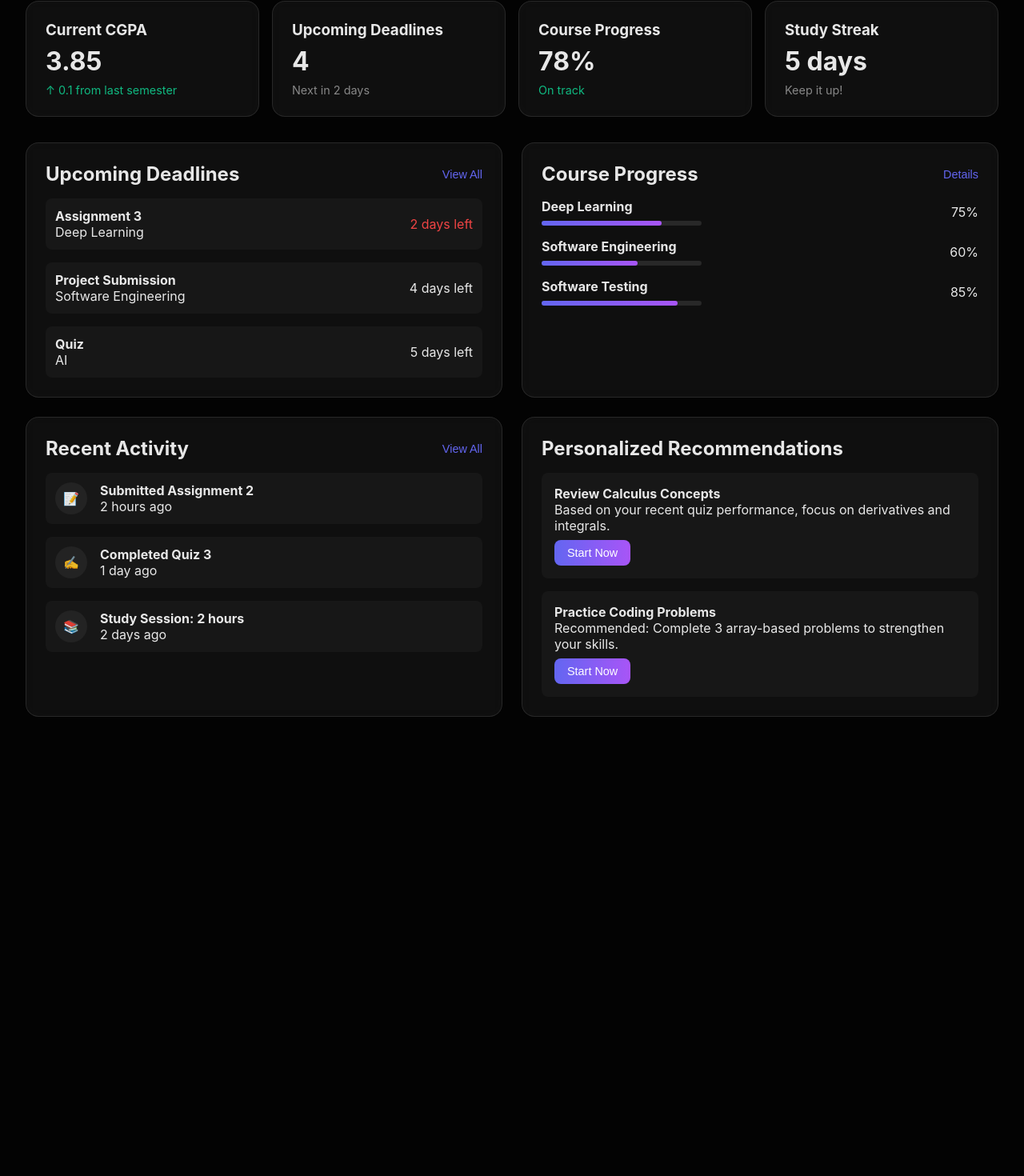
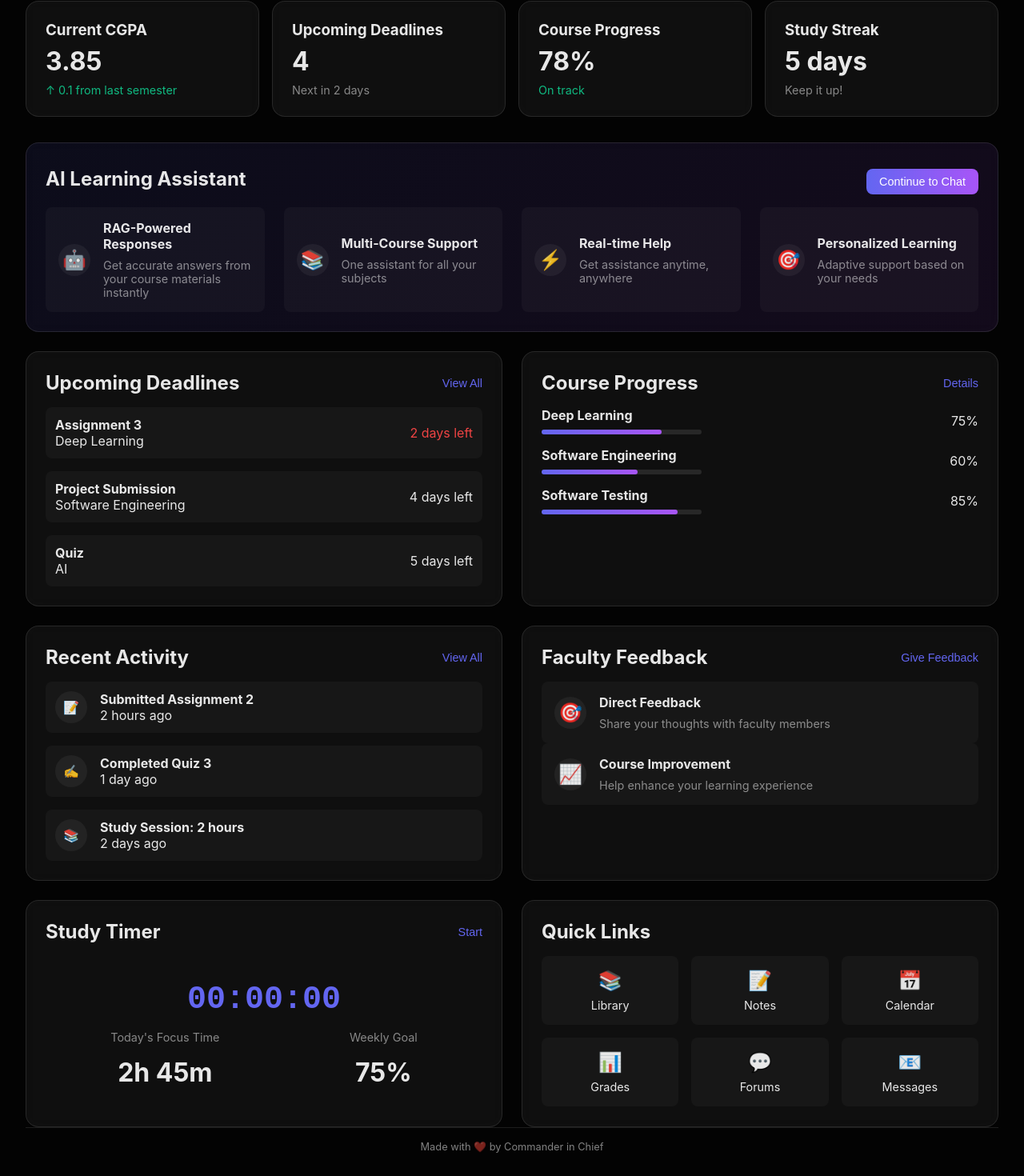
Before and after one commit to azeebneuron/soft-engg-project-jan-2025-se-Jan-31, a Vue app in the folder vue-project/: page /dashboard in a window 1280 px wide. Shown: the part 226-1696 px from the top of the page at 80% size. Before the commit the page ends 1154 px from the top, so only its background shows below. Built offline with nearby package versions, Linux system fonts and the light colour scheme.

Commit message:
Add chatbot placeholder, study counter and a lovely footer

```diff
--- a/vue-project/src/views/StudentDashboard.vue
+++ b/vue-project/src/views/StudentDashboard.vue
@@ -1,9 +1,5 @@
 <template>
   <div :class="isDarkMode ? 'dark-mode' : 'light-mode'" class="dashboard-container">
-      <!-- <div class="grid-background"></div> -->
-      <!-- <div class="grid-fade"></div> -->
-
-      <!-- Main Dashboard Content -->
     <div class="dashboard-content">
       <!-- Welcome Section -->
       <header class="dashboard-header">
@@ -35,6 +31,23 @@
           <h3>Study Streak</h3>
           <p class="stat-value">5 days</p>
           <p class="stat-trend">Keep it up!</p>
+        </div>
+      </div>
+
+      <!-- AI Chatbot Section -->
+      <div class="dashboard-card chatbot-card">
+        <div class="card-header">
+          <h2>AI Learning Assistant</h2>
+          <button class="action-btn" @click="navigateToChatbot">Continue to Chat</button>
+        </div>
+        <div class="chatbot-features">
+          <div v-for="feature in chatbotFeatures" :key="feature.id" class="feature-item">
+            <div class="feature-icon">{{ feature.icon }}</div>
+            <div class="feature-info">
+              <h4>{{ feature.title }}</h4>
+              <p>{{ feature.description }}</p>
+            </div>
+          </div>
         </div>
       </div>
 
@@ -97,21 +110,76 @@
           </div>
         </div>
 
-          <!-- Study Recommendations -->
-          <div class="dashboard-card recommendations-card">
+        <!-- Faculty Feedback -->
+        <!-- Faculty Feedback Card -->
+        <div class="dashboard-card feedback-card">
           <div class="card-header">
-              <h2>Personalized Recommendations</h2>
+            <h2>Faculty Feedback</h2>
+            <button class="view-all-btn" @click="navigateToFeedback">Give Feedback</button>
           </div>
-            <div class="recommendations-list">
-              <div v-for="rec in recommendations" :key="rec.id" class="recommendation-item">
-                <h4>{{ rec.title }}</h4>
-                <p>{{ rec.description }}</p>
-                <button class="action-btn">Start Now</button>
+          <div class="feature-list">
+            <div class="feature-item">
+              <div class="feature-icon">🎯</div>
+              <div class="feature-info">
+                <h4>Direct Feedback</h4>
+                <p>Share your thoughts with faculty members</p>
+              </div>
+            </div>
+            <div class="feature-item">
+              <div class="feature-icon">📈</div>
+              <div class="feature-info">
+                <h4>Course Improvement</h4>
+                <p>Help enhance your learning experience</p>
               </div>
             </div>
           </div>
         </div>
+
+        <!-- Study Timer Card -->
+        <div class="dashboard-card timer-card">
+          <div class="card-header">
+            <h2>Study Timer</h2>
+            <button class="view-all-btn" @click="toggleTimer">{{ isTimerRunning ? 'Stop' : 'Start' }}</button>
           </div>
+          <div class="timer-content">
+            <div class="timer-display">{{ formatTime(timerSeconds) }}</div>
+            <div class="timer-stats">
+              <div class="stat-item">
+                <span class="stat-label">Today's Focus Time</span>
+                <span class="stat-value">2h 45m</span>
+              </div>
+              <div class="stat-item">
+                <span class="stat-label">Weekly Goal</span>
+                <span class="stat-value">75%</span>
+              </div>
+            </div>
+          </div>
+        </div>
+
+        <!-- Quick Links Card -->
+        <div class="dashboard-card quick-links-card">
+          <div class="card-header">
+            <h2>Quick Links</h2>
+          </div>
+          <div class="links-grid">
+            <a v-for="link in quickLinks"
+               :key="link.id"
+               :href="link.url"
+               class="quick-link-item">
+              <div class="link-icon">{{ link.icon }}</div>
+              <span class="link-label">{{ link.label }}</span>
+            </a>
+          </div>
+        </div>
+
+
+      </div>
+    </div>
+
+    <footer class="dashboard-footer">
+      Made with ❤️ by Commander in Chief
+    </footer>
+
   </div>
 </template>
 
@@ -122,6 +190,35 @@
     return {
       isDarkMode: true,
       studentName: 'Commander in Chief',
+      selectedFaculty: '',
+      feedbackText: '',
+      rating: 0,
+      chatbotFeatures: [
+        {
+          id: 1,
+          icon: '🤖',
+          title: 'RAG-Powered Responses',
+          description: 'Get accurate answers from your course materials instantly'
+        },
+        {
+          id: 2,
+          icon: '📚',
+          title: 'Multi-Course Support',
+          description: 'One assistant for all your subjects'
+        },
+        {
+          id: 3,
+          icon: '⚡',
+          title: 'Real-time Help',
+          description: 'Get assistance anytime, anywhere'
+        },
+        {
+          id: 4,
+          icon: '🎯',
+          title: 'Personalized Learning',
+          description: 'Adaptive support based on your needs'
+        }
+      ],
       upcomingDeadlines: [
         { id: 1, title: 'Assignment 3', course: 'Deep Learning', daysLeft: 2 },
         { id: 2, title: 'Project Submission', course: 'Software Engineering', daysLeft: 4 },
@@ -137,18 +234,54 @@
         { id: 2, type: 'quiz', icon: '✍️', title: 'Completed Quiz 3', timestamp: '1 day ago' },
         { id: 3, type: 'study', icon: '📚', title: 'Study Session: 2 hours', timestamp: '2 days ago' }
       ],
-        recommendations: [
-          {
-            id: 1,
-            title: 'Review Calculus Concepts',
-            description: 'Based on your recent quiz performance, focus on derivatives and integrals.'
+      facultyList: [
+        { id: 1, name: 'Dr. Smith - Deep Learning' },
+        { id: 2, name: 'Prof. Johnson - Software Engineering' },
+        { id: 3, name: 'Dr. Williams - AI' }
+      ],
+      isTimerRunning: false,
+      timerSeconds: 0,
+      timerInterval: null,
+      quickLinks: [
+        { id: 1, icon: '📚', label: 'Library', url: '/library' },
+        { id: 2, icon: '📝', label: 'Notes', url: '/notes' },
+        { id: 3, icon: '📅', label: 'Calendar', url: '/calendar' },
+        { id: 4, icon: '📊', label: 'Grades', url: '/grades' },
+        { id: 5, icon: '💬', label: 'Forums', url: '/forums' },
+        { id: 6, icon: '📧', label: 'Messages', url: '/messages' }
+      ]
+    }
   },
-          {
-            id: 2,
-            title: 'Practice Coding Problems',
-            description: 'Recommended: Complete 3 array-based problems to strengthen your skills.'
+  methods: {
+    setRating(value) {
+      this.rating = value;
+    },
+    navigateToChatbot() {
+      this.$router.push('/chatbot');
+    },
+    navigateToFeedback() {
+      this.$router.push('/feedback');
+    },
+    toggleTimer() {
+      if (this.isTimerRunning) {
+        clearInterval(this.timerInterval);
+      } else {
+        this.timerInterval = setInterval(() => {
+          this.timerSeconds++;
+        }, 1000);
       }
-        ]
+      this.isTimerRunning = !this.isTimerRunning;
+    },
+    formatTime(seconds) {
+      const hrs = Math.floor(seconds / 3600);
+      const mins = Math.floor((seconds % 3600) / 60);
+      const secs = seconds % 60;
+      return `${hrs.toString().padStart(2, '0')}:${mins.toString().padStart(2, '0')}:${secs.toString().padStart(2, '0')}`;
+    }
+  },
+  beforeDestroy() {
+    if (this.timerInterval) {
+      clearInterval(this.timerInterval);
     }
   }
 }
@@ -387,4 +520,197 @@
   .light-mode .progress-bar {
     background: rgba(0, 0, 0, 0.1);
   }
+
+  /* Chatbot Card Styles */
+.chatbot-card {
+  grid-column: 1 / -1;
+  margin-bottom: 1.5rem;
+  background: linear-gradient(135deg, rgba(99, 102, 241, 0.1), rgba(168, 85, 247, 0.1));
+}
+
+.chatbot-features {
+  display: grid;
+  grid-template-columns: repeat(auto-fit, minmax(250px, 1fr));
+  gap: 1.5rem;
+  margin-top: 1rem;
+}
+
+.feature-item {
+  display: flex;
+  gap: 1rem;
+  padding: 1rem;
+  background: rgba(255, 255, 255, 0.03);
+  border-radius: 0.5rem;
+  align-items: center;
+}
+
+.feature-icon {
+  font-size: 1.5rem;
+  min-width: 40px;
+  height: 40px;
+  display: flex;
+  align-items: center;
+  justify-content: center;
+  background: rgba(255, 255, 255, 0.05);
+  border-radius: 50%;
+}
+
+.feature-info h4 {
+  margin: 0 0 0.5rem 0;
+}
+
+.feature-info p {
+  margin: 0;
+  font-size: 0.9rem;
+  color: var(--text-secondary-dark);
+}
+
+/* Feedback Card Styles */
+.feedback-content {
+  display: flex;
+  flex-direction: column;
+  gap: 1rem;
+}
+
+.feedback-select {
+  padding: 0.75rem;
+  border-radius: 0.5rem;
+  border: 1px solid rgba(255, 255, 255, 0.1);
+  background: rgba(255, 255, 255, 0.05);
+  color: inherit;
+}
+
+.feedback-input {
+  min-height: 100px;
+  padding: 0.75rem;
+  border-radius: 0.5rem;
+  border: 1px solid rgba(255, 255, 255, 0.1);
+  background: rgba(255, 255, 255, 0.05);
+  color: inherit;
+  resize: vertical;
+}
+
+.rating-container {
+  display: flex;
+  align-items: center;
+  gap: 1rem;
+}
+
+.star-rating {
+  display: flex;
+  gap: 0.25rem;
+}
+
+.star {
+  font-size: 1.5rem;
+  cursor: pointer;
+  color: rgba(255, 255, 255, 0.2);
+}
+
+.star.active {
+  color: #FFD700;
+}
+
+/* Light Mode Adjustments */
+.light-mode .feature-item,
+.light-mode .feedback-select,
+.light-mode .feedback-input {
+  background: rgba(0, 0, 0, 0.03);
+  border-color: rgba(0, 0, 0, 0.1);
+}
+
+.light-mode .star {
+  color: rgba(0, 0, 0, 0.2);
+}
+
+.light-mode .star.active {
+  color: #FFD700;
+}
+
+/* Timer Card Styles */
+.timer-content {
+  text-align: center;
+  padding: 1rem 0;
+}
+
+.timer-display {
+  font-size: 2.5rem;
+  font-weight: bold;
+  font-family: monospace;
+  margin: 1rem 0;
+  color: rgb(99, 102, 241);
+}
+
+.timer-stats {
+  display: flex;
+  justify-content: space-around;
+  margin-top: 1rem;
+}
+
+.stat-item {
+  display: flex;
+  flex-direction: column;
+  align-items: center;
+  gap: 0.5rem;
+}
+
+.stat-label {
+  font-size: 0.9rem;
+  color: var(--text-secondary-dark);
+}
+
+/* Quick Links Styles */
+.links-grid {
+  display: grid;
+  grid-template-columns: repeat(3, 1fr);
+  gap: 1rem;
+}
+
+.quick-link-item {
+  display: flex;
+  flex-direction: column;
+  align-items: center;
+  padding: 1rem;
+  background: rgba(255, 255, 255, 0.03);
+  border-radius: 0.5rem;
+  text-decoration: none;
+  color: inherit;
+  transition: transform 0.2s;
+}
+
+.quick-link-item:hover {
+  transform: translateY(-2px);
+  background: rgba(255, 255, 255, 0.05);
+}
+
+.link-icon {
+  font-size: 1.5rem;
+  margin-bottom: 0.5rem;
+}
+
+.link-label {
+  font-size: 0.9rem;
+}
+
+/* Light Mode Adjustments */
+.light-mode .quick-link-item {
+  background: rgba(0, 0, 0, 0.03);
+}
+
+.light-mode .quick-link-item:hover {
+  background: rgba(0, 0, 0, 0.05);
+}
+
+.dashboard-footer {
+  text-align: center;
+  padding: 1rem;
+  font-size: 0.8rem;
+  color: var(--text-secondary-dark);
+  border-top: 1px solid rgba(255, 255, 255, 0.1);
+}
+
+.light-mode .dashboard-footer {
+  color: var(--text-secondary-light);
+  border-top: 1px solid rgba(0, 0, 0, 0.1);
+}
 </style>
```
Lines whose indentation alone changed are shown as unchanged.
